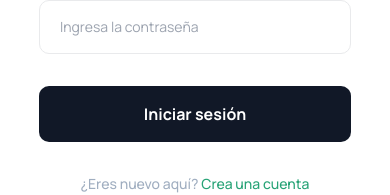
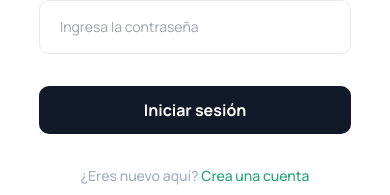
Before and after one commit to argierincon/csti-test, a Vue app: page /login in a window 390 px wide. Shown: the part 418-613 px from the top of the page. Built offline with nearby package versions, Linux system fonts and the light colour scheme.

Commit message:
refactor: adding responsive class

```diff
--- a/src/components/Button.vue
+++ b/src/components/Button.vue
@@ -99,7 +99,7 @@ const setIconColor = (typeBtn: string) => {
 }
 
 .large {
-  @apply h-14 p-4 text-base;
+  @apply h-12 p-3 lg:h-14 lg:p-4 text-base;
 }
 
 .medium {
```
